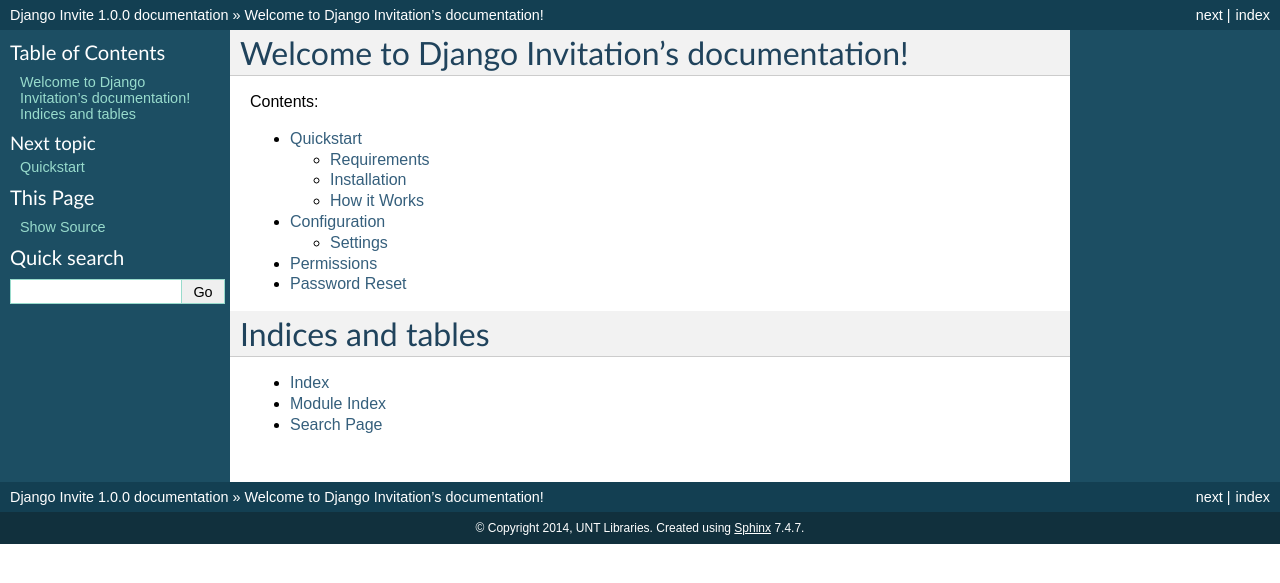
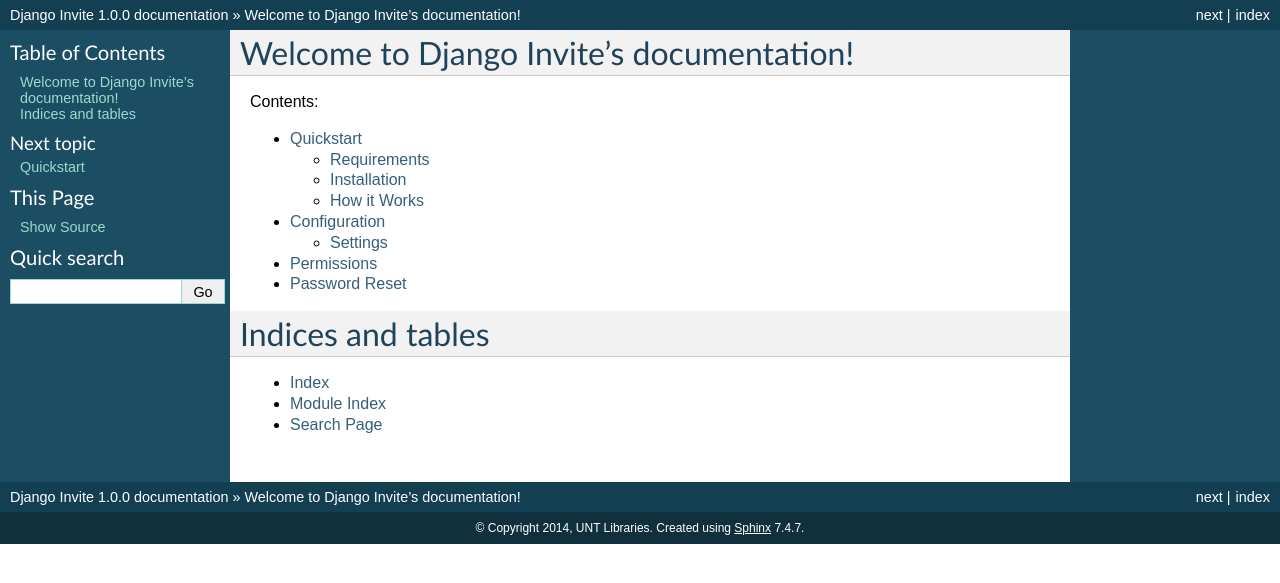
Before and after one commit to unt-libraries/django-invite, a Sphinx documentation site: the page built from docs/index.rst, in a window 1280 px wide. Shown: the top 583 px of the page. Built offline with Sphinx 7.4.7, drawn with Linux system fonts in a browser that asks for light colours.

Commit message:
Changed all instances of Django Invitation to Django Invite.

```diff
--- a/docs/index.rst
+++ b/docs/index.rst
@@ -1,9 +1,9 @@
-.. Django Invitation documentation master file, created by
+.. Django Invite documentation master file, created by
    sphinx-quickstart on Tue Nov 11 17:33:12 2014.
    You can adapt this file completely to your liking, but it should at least
    contain the root `toctree` directive.
 
-Welcome to Django Invitation's documentation!
+Welcome to Django Invite's documentation!
 =============================================
 
 Contents:
```
Also changed, not shown: 1 other file.
